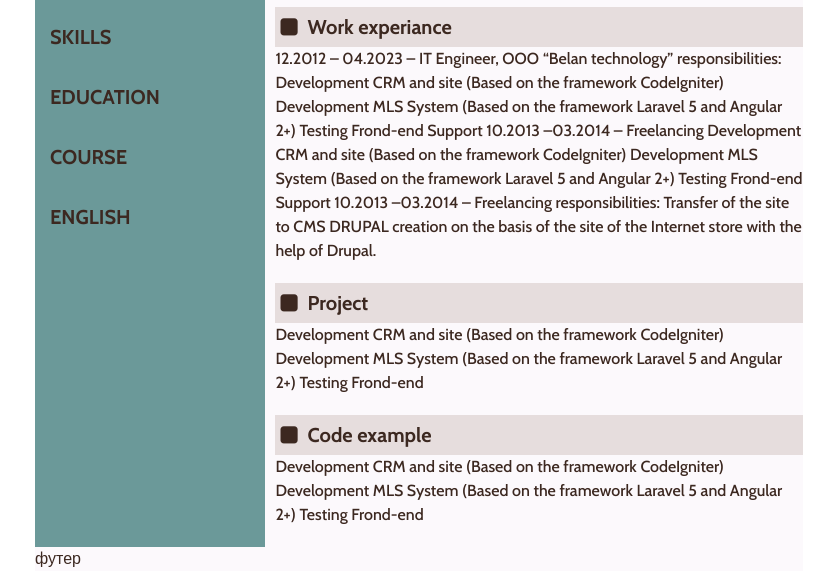
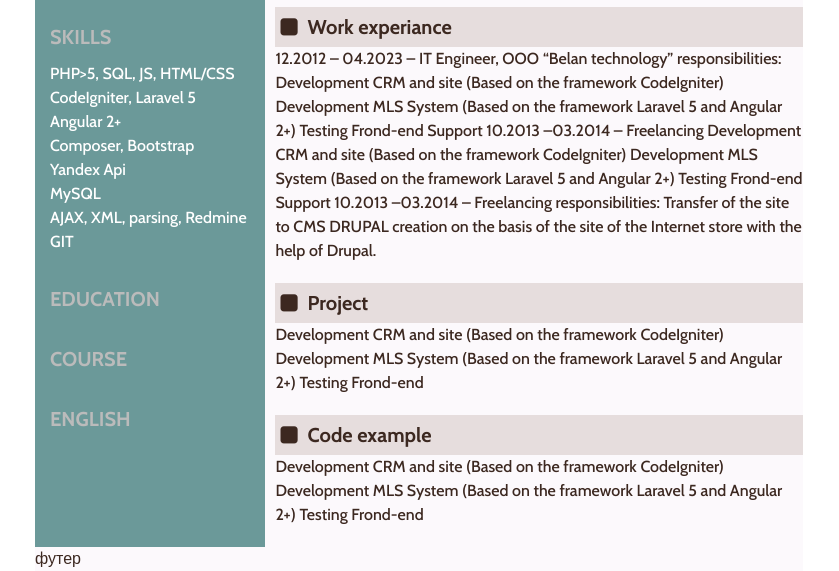
Before and after one commit to YuliyaVoronovich/rsschool-cv, a plain HTML site: page index.html in a window 1280 px wide. Shown: the part 275-846 px from the top of the page, without its empty margins (221-1060 px from the left). Drawn offline with nearby package versions, Linux system fonts and the light colour scheme.

Commit message:
feat: add skills

```diff
--- a/css/style.css
+++ b/css/style.css
@@ -80,15 +80,20 @@ body {
     font-size: 20px;
     padding: 5px;
 }
+.left-section h2 {
+    color: #bbbbbb;
+}
 .right-section h2 {
     background: #e6dddd;
 }
-.contact-list {
+.contact-list,
+.skills-list {
     padding: 5px;
     list-style: none;
     color: #ffffff;
 }
-.contact-list .contact-item-text {
+.contact-list .contact-item-text,
+.skills-list .skills-item-text {
     font-size: 14px;
 }
 @media (max-width: 768px) {
--- a/index.html
+++ b/index.html
@@ -44,6 +44,16 @@
         </section>
         <section class="left-section">
             <h2>SKILLS</h2>
+            <ul class="skills-list">
+                <li class="skills-item">PHP>5, SQL, JS, HTML/CSS</li>
+                <li class="skills-item">CodeIgniter, Laravel 5</li>
+                <li class="skills-item">Angular 2+</li>
+                <li class="skills-item">Composer, Bootstrap</li>
+                <li class="skills-item">Yandex Api</li>
+                <li class="skills-item">MySQL</li>
+                <li class="skills-item">AJAX, XML, parsing, Redmine</li>
+                <li class="skills-item">GIT</li>
+            </ul>
         </section>
         <section class="left-section">
             <h2>EDUCATION</h2>
```
